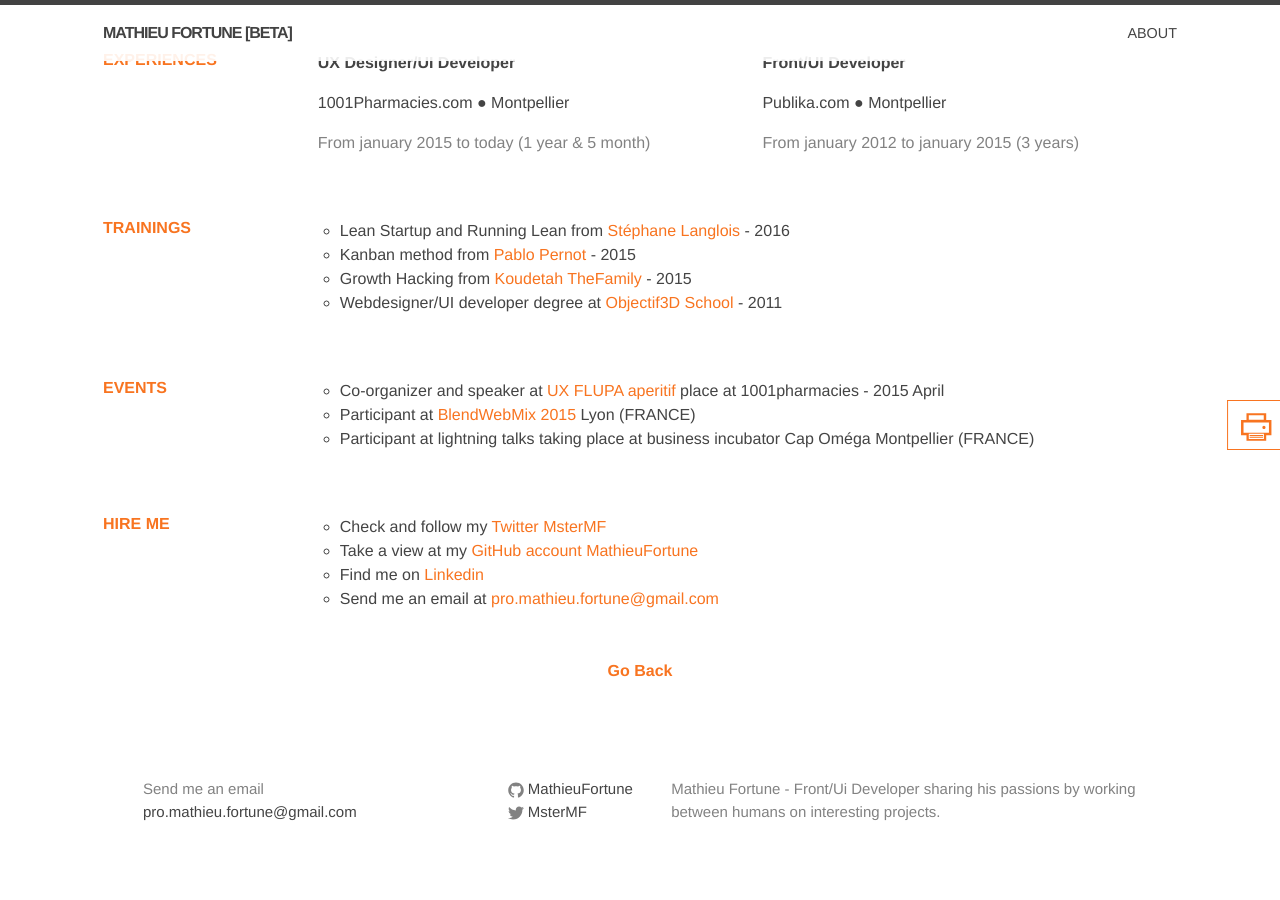
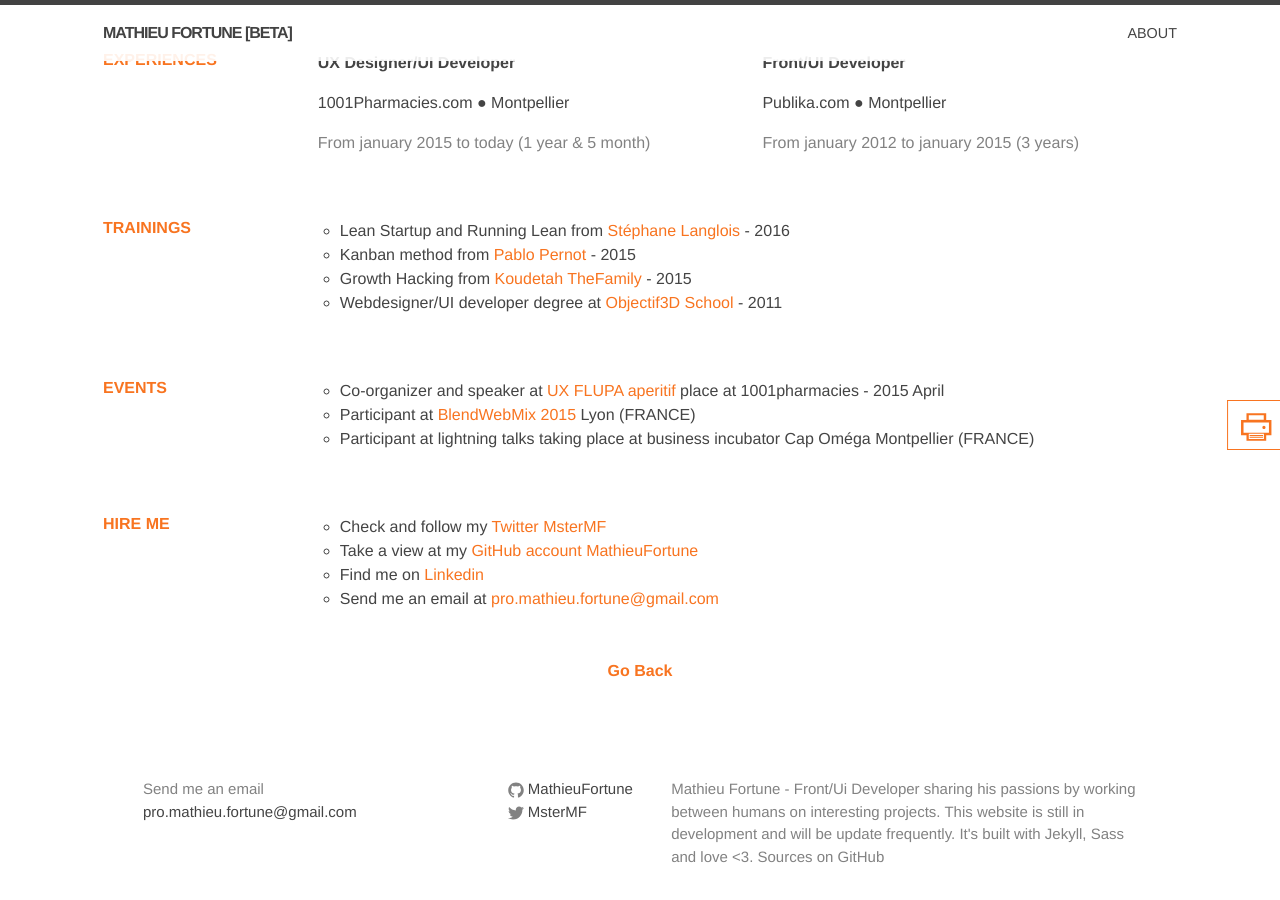
Before and after one commit to MathieuFortune/mathieufortune.github.io, a Jekyll site: the page built from about.md, in a window 1280 px wide and 900 px high, scrolled down 2245 px. Built offline with Jekyll 4.4.1, drawn with Linux system fonts in a browser that asks for light colours; before the commit the page ends 3100 px from its top, so only the background shows below that; some of the changed lines change nothing that is shown; some of the changed text lies outside the part shown.

Commit message:
[UP] add description site details

```diff
--- a/_config.yml
+++ b/_config.yml
@@ -10,6 +10,7 @@
 email: pro.mathieu.fortune@gmail.com
 description: > # this means to ignore newlines until "baseurl:"
   Mathieu Fortune - Front/Ui Developer sharing his passions by working between humans on interesting projects.
+  This website is still in development and will be update frequently. It's built with Jekyll, Sass and love <3. Sources on GitHub
 baseurl: "" # the subpath of your site, e.g. /blog
 url: "http://mathieufortune.github.com" # the base hostname & protocol for your site
 twitter_username: MsterMF
--- a/about.md
+++ b/about.md
@@ -80,7 +80,7 @@
 {: .bold }
 
 * Analyze user tests
-* Usability testing
+* Usability testing (AttrakDiff)
 * Perform A/B tests and set up UX metrics
 * Measure user's feedbacks
 
```
